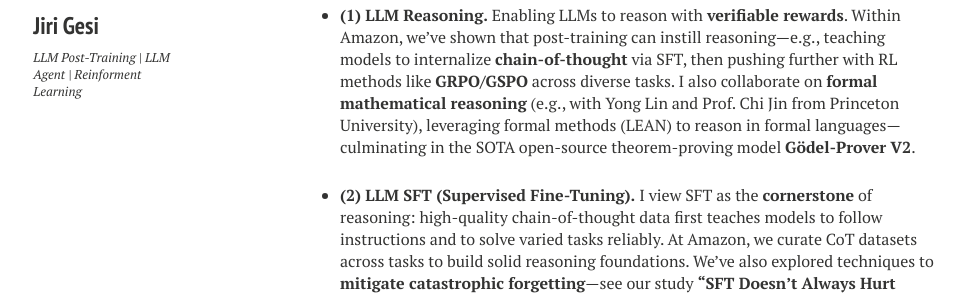
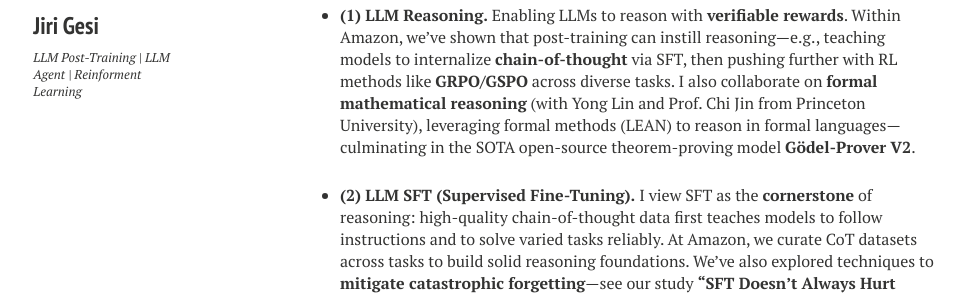
Before and after one commit to Jirigesi/Jirigesi.github.io, a Jekyll site: the page built from index.md, in a window 1280 px wide and 900 px high. Shown: the part 264-559 px from the top of the window, without its empty margins (20-988 px from the left). Built offline with Jekyll 4.4.1, drawn with Linux system fonts in a browser that asks for light colours; nearby versions of some CDN libraries; comment, search, counter and statistics services are not loaded.

```diff
--- a/index.md
+++ b/index.md
@@ -9,7 +9,7 @@ Our post-trained LLMs power a variety of Amazon shopping applications such as pe
 
 My research interest centers on machine learning—especially **post-training for LLMs**. Key areas of interest:
 
-- **(1) LLM Reasoning.** Enabling LLMs to reason with **verifiable rewards**. Within Amazon, we’ve shown that post-training can instill reasoning—e.g., teaching models to internalize **chain-of-thought** via SFT, then pushing further with RL methods like **GRPO/GSPO** across diverse tasks. I also collaborate on **formal mathematical reasoning** (e.g., with Yong Lin and Prof. Chi Jin from Princeton University), leveraging formal methods (LEAN) to reason in formal languages—culminating in the SOTA open-source theorem-proving model **Gödel-Prover V2**.
+- **(1) LLM Reasoning.** Enabling LLMs to reason with **verifiable rewards**. Within Amazon, we’ve shown that post-training can instill reasoning—e.g., teaching models to internalize **chain-of-thought** via SFT, then pushing further with RL methods like **GRPO/GSPO** across diverse tasks. I also collaborate on **formal mathematical reasoning** (with Yong Lin and Prof. Chi Jin from Princeton University), leveraging formal methods (LEAN) to reason in formal languages—culminating in the SOTA open-source theorem-proving model **Gödel-Prover V2**.
 
 - **(2) LLM SFT (Supervised Fine-Tuning).** I view SFT as the **cornerstone** of reasoning: high-quality chain-of-thought data first teaches models to follow instructions and to solve varied tasks reliably. At Amazon, we curate CoT datasets across tasks to build solid reasoning foundations. We’ve also explored techniques to **mitigate catastrophic forgetting**—see our study **“SFT Doesn’t Always Hurt General Capabilities.”**
 
```
